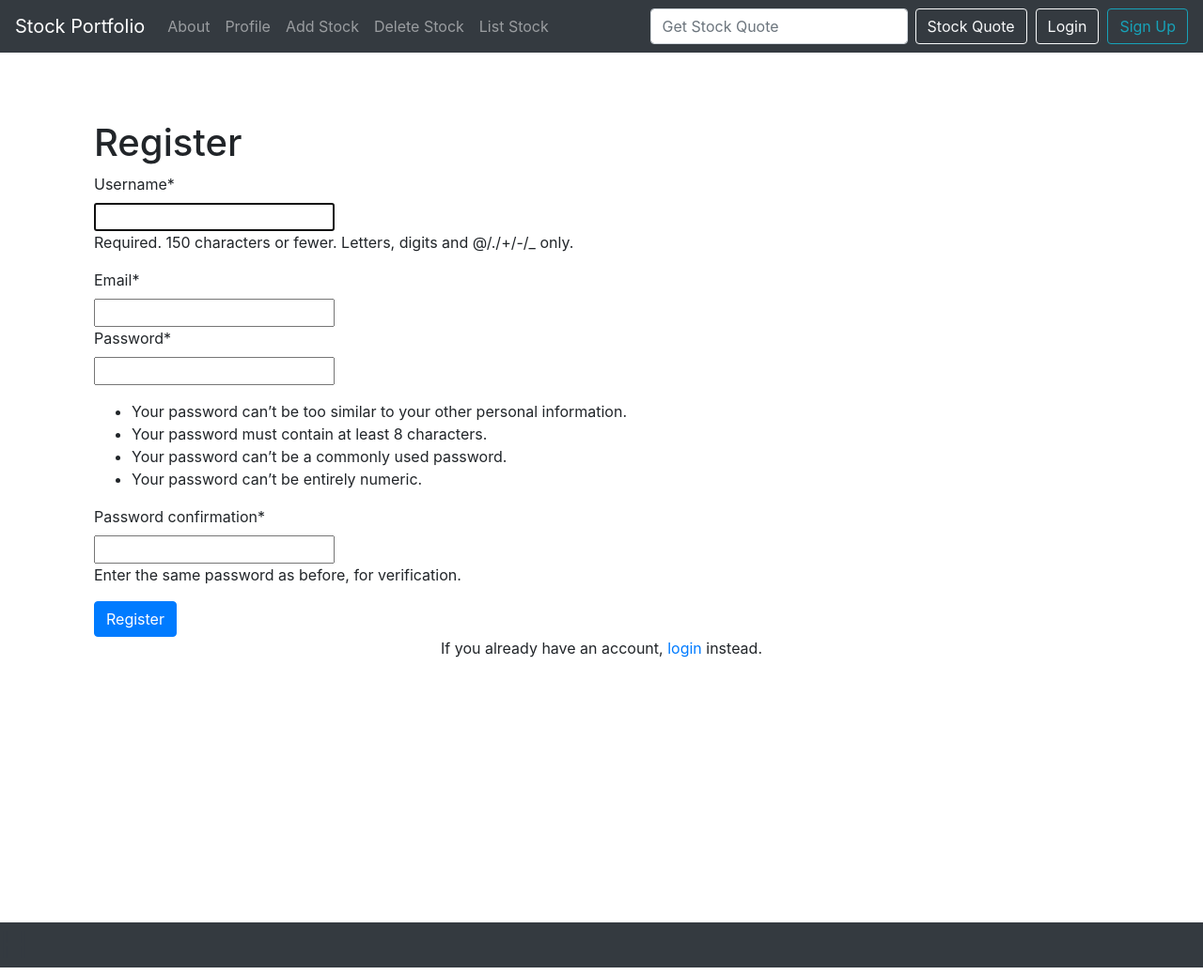
After one commit to Nirav-Madhani/ADF_Project, a Django app: page /register in a window 1280 px wide. The commit adds this page. Shown: the whole page at 94% size. Run offline with Django 3.2, Linux system fonts and the light colour scheme; some libraries are stand-ins or nearby versions.

Commit message:
Added signup details

```diff
--- a/finance/finance/settings.py
+++ b/finance/finance/settings.py
@@ -37,6 +37,7 @@ INSTALLED_APPS = [
     'django.contrib.sessions',
     'django.contrib.messages',
     'django.contrib.staticfiles',
+    'crispy_forms',
     'quotes'
 ]
 
--- a/finance/quotes/forms.py
+++ b/finance/quotes/forms.py
@@ -1,7 +1,23 @@
 from django import forms
 from .models import Stock
+from django.contrib.auth.forms import UserCreationForm
+from django.contrib.auth.models import User
 
 class StockForm(forms.ModelForm):
     class Meta:
         model = Stock
         fields = ['ticker']
+
+class NewUserForm(UserCreationForm):
+    email = forms.EmailField(required=True)
+
+    class Meta:
+        model = User
+        fields = ("username", "email", "password1", "password2")
+
+    def save(self, commit=True):
+        user = super(NewUserForm, self).save(commit=False)
+        user.email = self.cleaned_data['email']
+        if commit:
+            user.save()
+        return user
--- a/finance/quotes/templates/base.html
+++ b/finance/quotes/templates/base.html
@@ -48,6 +48,8 @@
         <a href="{% url 'logout' %}" class="btn btn-outline-danger my-2 my-sm-0">Logout</a>
       {% else %}
         <a href="{% url 'login' %}" class="btn btn-outline-light my-2 my-sm-0">Login</a>
+        &nbsp;&nbsp;
+        <a href="{% url 'register' %}" class="btn btn-outline-info my-2 my-sm-0">Sign Up</a>
       {% endif %}
       </span>
   </div>
--- /dev/null
+++ b/finance/quotes/templates/register.html
@@ -0,0 +1,18 @@
+{% extends 'base.html' %}
+
+{% block title %}SignUp{% endblock %}
+
+{% block content %}
+{% load crispy_forms_tags %}
+
+<div class="container py-5">
+	<h1>Register</h1>
+	<form method="POST">
+		{% csrf_token %}
+		{{ register_form|crispy }}
+		<button class="btn btn-primary" type="submit">Register</button>
+	</form>
+	<p class="text-center">If you already have an account, <a href="accounts/login">login</a> instead.</p>
+</div>
+
+{% endblock %}
--- a/finance/quotes/urls.py
+++ b/finance/quotes/urls.py
@@ -7,6 +7,7 @@ urlpatterns = [
     path('', views.home, name='home'),
     path('accounts/', include('django.contrib.auth.urls')),
     path('profile', views.ProfileView.as_view(), name="profile"),
+    path("register", views.register_request, name="register"),
     path('about.html', views.about, name='about'),
     path('add_stock.html', views.add_stock, name='add_stock'),
     path('list_stock.html', views.list_stock, name='list_stock'),
--- a/finance/quotes/views.py
+++ b/finance/quotes/views.py
@@ -1,6 +1,6 @@
 from django.shortcuts import render, redirect
 from .models import Stock
-from .forms import StockForm
+from .forms import StockForm,NewUserForm
 from django.contrib import messages
 import requests
 import json
@@ -8,6 +8,8 @@ from .api import *
 from datetime import datetime
 from django.views.generic.base import TemplateView
 from django.contrib.auth.mixins import LoginRequiredMixin
+from django.contrib.auth import login
+
 # Create your views here.
 def home(request):
     ##Detail View For Each Ticker
@@ -31,6 +33,17 @@ def home(request):
 
     # return render(request, 'home.html', {'api':api}). Here, {'api':api} context dictionary
 
+def register_request(request):
+    if (request.method == "POST"):
+        form = NewUserForm(request.POST)
+        if form.is_valid():
+            user = form.save()
+            login(request, user)
+            messages.success(request, "Registration successful." )
+            return redirect("home")
+        messages.error(request, "Unsuccessful registration. Invalid information.")
+    form = NewUserForm()
+    return render (request=request, template_name="register.html", context={"register_form":form})
 
 def about(request):
     return render(request, 'about.html', {})
```
Also changed, not shown: finance/db.sqlite3, 1 other file.
